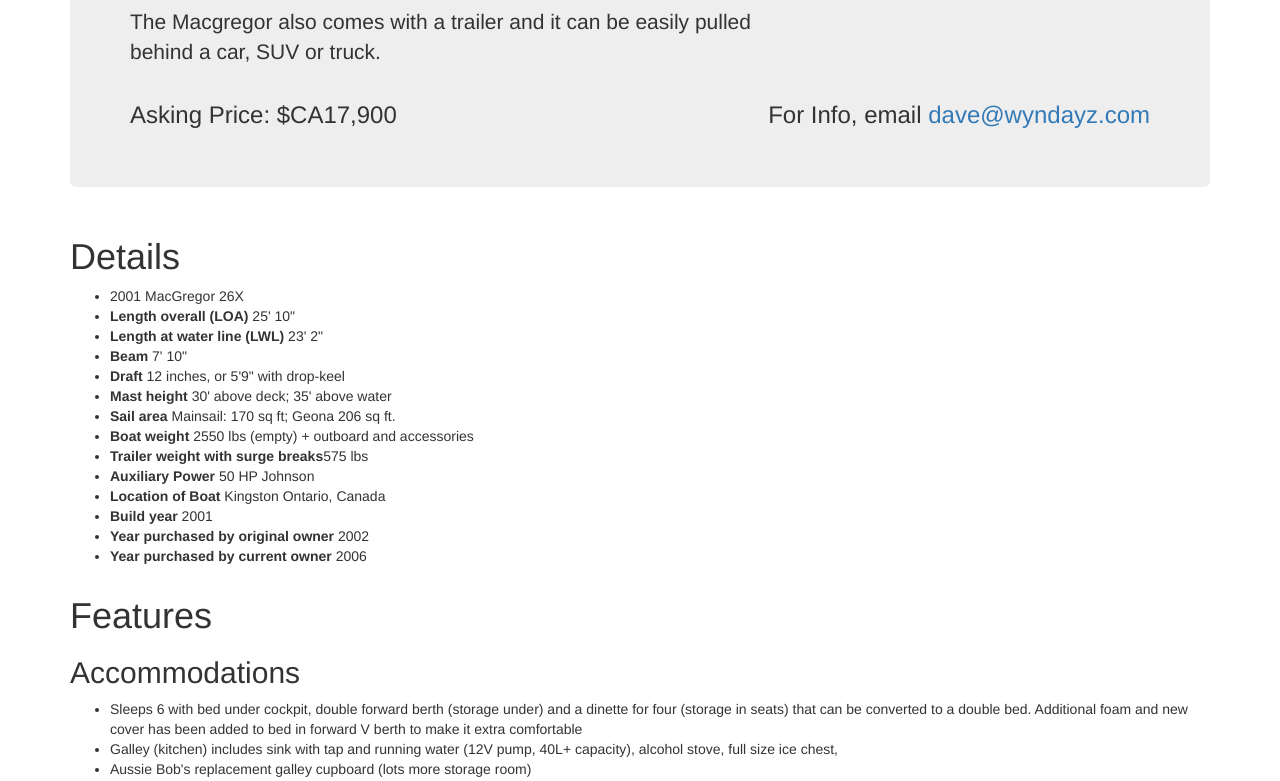
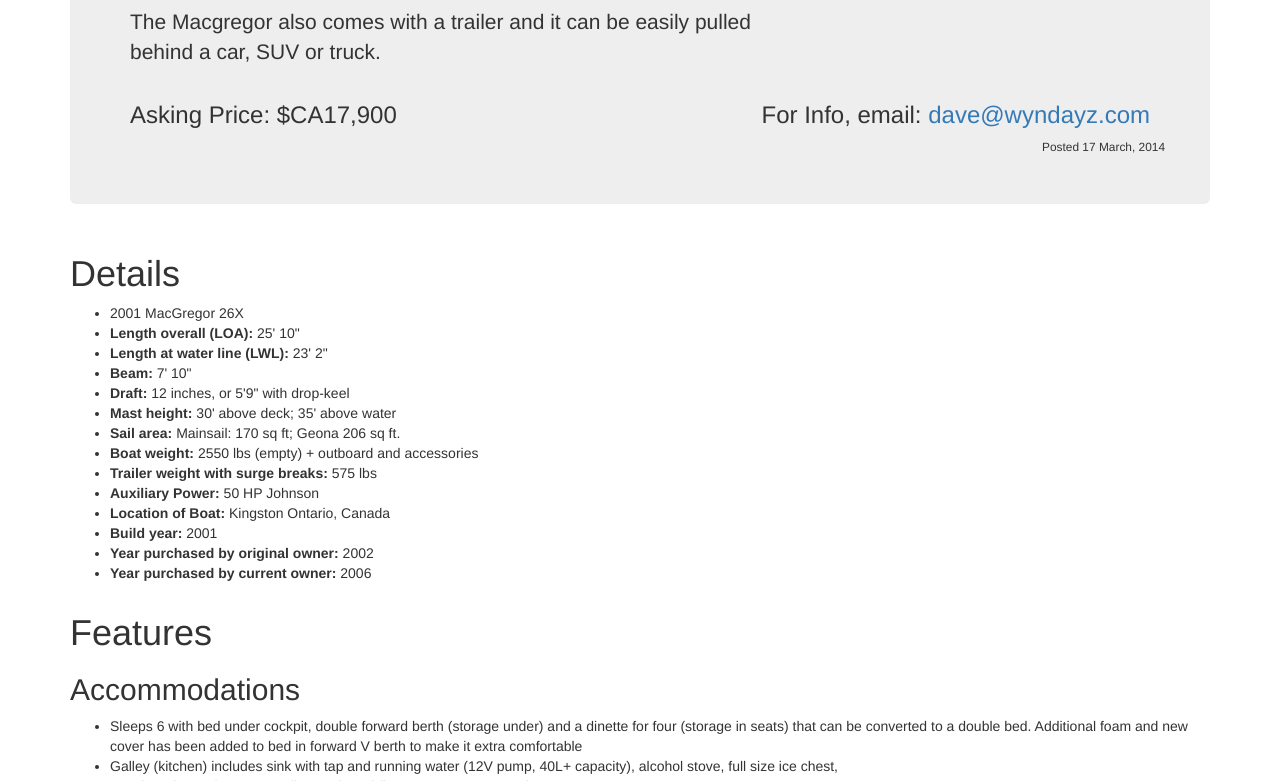
Before and after one commit to mystor/wyndayz-for-sale, a plain HTML site: page index.html in a window 1280 px wide. Shown: the part 703-1484 px from the top of the page. Drawn offline with nearby package versions, Linux system fonts and the light colour scheme.

Commit message:
added colons and date posted

```diff
--- a/index.html
+++ b/index.html
@@ -133,7 +133,8 @@
         </div>
         <div class="row">
           <h3 class="col col-sm-6">Asking Price: $CA17,900</h3>
-          <h3 class="col col-sm-6 text-right">For Info, email <a href="mailto:dave@wyndayz.com">dave@wyndayz.com</a></h3>
+          <h3 class="col col-sm-6 text-right">For Info, email: <a href="mailto:dave@wyndayz.com">dave@wyndayz.com</a></h3>
+          <small class="pull-right">Posted 17 March, 2014</small>
         </div>
       </div>
 
@@ -142,19 +143,19 @@
         <h1>Details</h1>
           <ul>
             <li>2001 MacGregor 26X</li>
-            <li><strong>Length overall (LOA)</strong> 25' 10"</li>
-            <li><strong>Length at water line (LWL)</strong> 23' 2"</li>
-            <li><strong>Beam</strong> 7' 10"</li>
-            <li><strong>Draft</strong> 12 inches, or 5'9" with drop-keel</li>
-            <li><strong>Mast height</strong> 30' above deck; 35' above water</li>
-            <li><strong>Sail area</strong> Mainsail: 170 sq ft; Geona 206 sq ft.</li>
-            <li><strong>Boat weight</strong> 2550 lbs (empty) + outboard and accessories</li>
-            <li><strong>Trailer weight with surge breaks</strong>575 lbs</li>
-            <li><strong>Auxiliary Power</strong> 50 HP Johnson</li>
-            <li><strong>Location of Boat</strong> Kingston Ontario, Canada</li>
-            <li><strong>Build year</strong> 2001</li>
-            <li><strong>Year purchased by original owner</strong> 2002</li>
-            <li><strong>Year purchased by current owner</strong> 2006</li>
+            <li><strong>Length overall (LOA):</strong> 25' 10"</li>
+            <li><strong>Length at water line (LWL):</strong> 23' 2"</li>
+            <li><strong>Beam:</strong> 7' 10"</li>
+            <li><strong>Draft:</strong> 12 inches, or 5'9" with drop-keel</li>
+            <li><strong>Mast height:</strong> 30' above deck; 35' above water</li>
+            <li><strong>Sail area:</strong> Mainsail: 170 sq ft; Geona 206 sq ft.</li>
+            <li><strong>Boat weight:</strong> 2550 lbs (empty) + outboard and accessories</li>
+            <li><strong>Trailer weight with surge breaks:</strong> 575 lbs</li>
+            <li><strong>Auxiliary Power:</strong> 50 HP Johnson</li>
+            <li><strong>Location of Boat:</strong> Kingston Ontario, Canada</li>
+            <li><strong>Build year:</strong> 2001</li>
+            <li><strong>Year purchased by original owner:</strong> 2002</li>
+            <li><strong>Year purchased by current owner:</strong> 2006</li>
           </ul>
         </div>
         <div class="col col-sm-6">
```
